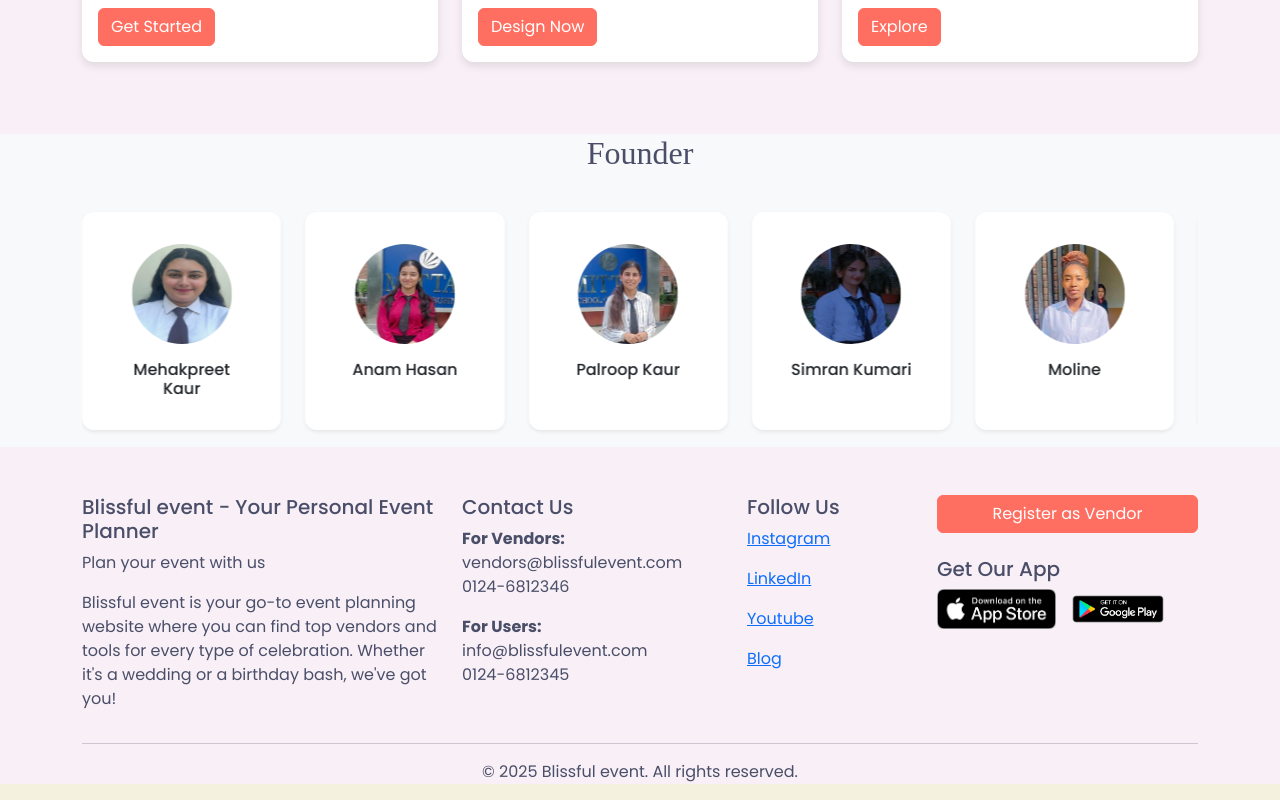
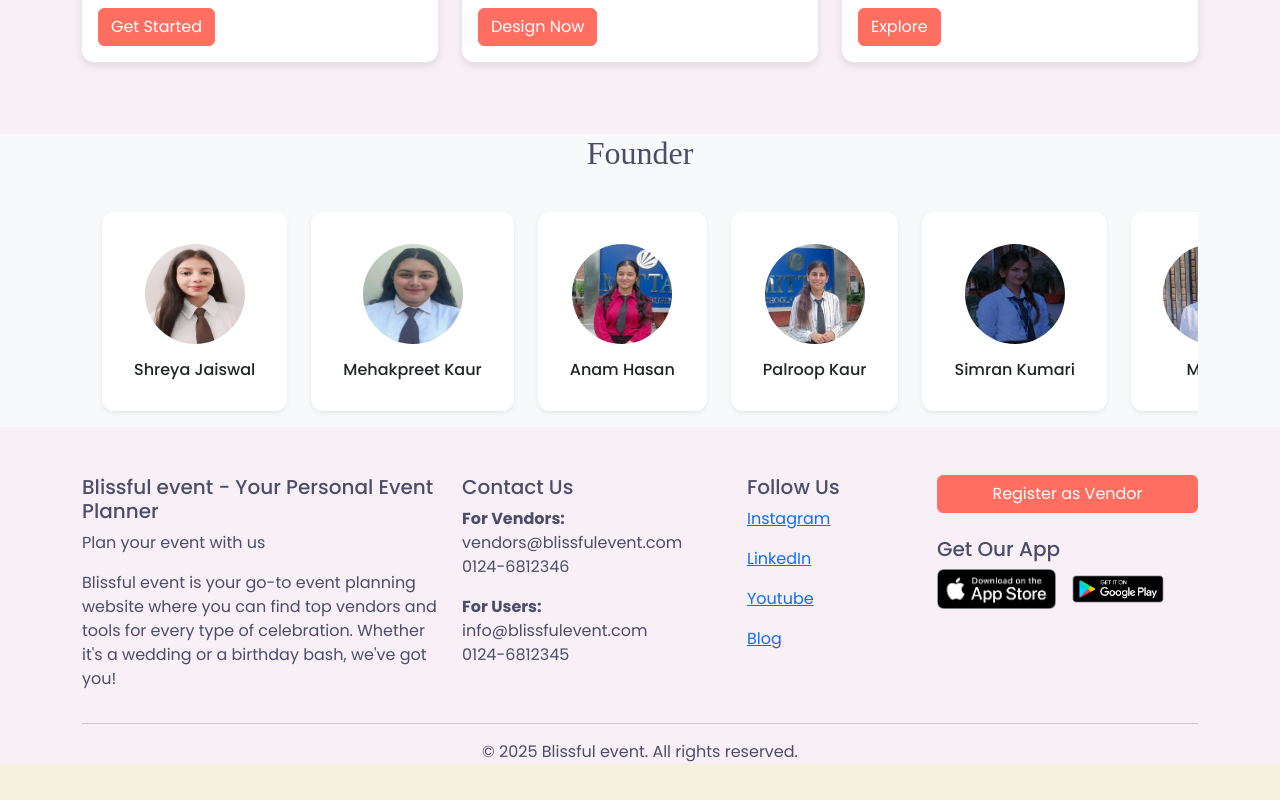
Before and after one commit to Rajj23/Event-Ease, a React (Create React App) app: page / in a window 1280 px wide. Shown: the part 3309-4109 px from the top of the page. Built offline with nearby package versions, Linux system fonts and the light colour scheme.

Commit message:
Scroll bar fixed

```diff
--- a/src/components/HomePage.js
+++ b/src/components/HomePage.js
@@ -68,7 +68,7 @@ const HomePage = () => {
     { name: 'Anam Hasan', imgSrc: '/assets/founder/Picture3.jpg' },
     { name: 'Palroop Kaur', imgSrc: '/assets/founder/Picture4.jpg' },
     { name: 'Simran Kumari', imgSrc: '/assets/founder/Picture5.jpg' },
-  { name: 'Moline', imgSrc: '/assets/founder/Picture6.jpg' }
+    { name: 'Moline', imgSrc: '/assets/founder/Picture6.jpg ' }
   ];
 
   const eventTypes = ['wedding', 'sangeet', 'engagement', 'birthday', 'conference'];
@@ -779,32 +779,11 @@ const HomePage = () => {
           >
             Founder
           </motion.h2>
-          <div className="ticker-wrapper">
-  <div className="ticker-track">
-    {/* First set of items */}
+          <div className="scroll-wrapper">
+            <div className="scroll-container">
+              {/* We only map ONCE now */}
               {people.map((person, index) => (
-      <div className="ticker-item" key={`a-${index}`}>
-        <Card className="h-100 border-0 shadow-sm p-3 text-center">
-          <Card.Body>
-            <img
-              src={person.imgSrc}
-              alt={person.name}
-              className="rounded-circle mb-3"
-              style={{
-                width: '100px',
-                height: '100px',
-                objectFit: 'cover'
-              }}
-            />
-            <h6 className="mb-0">{person.name}</h6>
-          </Card.Body>
-        </Card>
-      </div>
-    ))}
-
-    {/* Duplicated set of items for a seamless loop */}
-    {people.map((person, index) => (
-      <div className="ticker-item" key={`b-${index}`}>
+                <div className="scroll-item" key={index}>
                   <Card className="h-100 border-0 shadow-sm p-3 text-center">
                     <Card.Body>
                       <img
--- a/src/components/ScrollingTicker.css
+++ b/src/components/ScrollingTicker.css
@@ -1,57 +1,53 @@
-/* Defines the scrolling animation */
-@keyframes scroll {
-  0% {
-    transform: translateX(0);
-  }
-  100% {
-    /* Moves the track to the left by the width of *one* full set of items */
-    transform: translateX(-50%);
-  }
+/*
+ * 1. The Wrapper (The "Viewport")
+ * This is the magic. 'overflow-x: auto' adds a horizontal
+ * scrollbar *only if* the content inside is wider than the wrapper.
+ */
+.scroll-wrapper {
+  overflow-x: auto; /* Show scrollbar if needed */
+  overflow-y: hidden; /* Hide vertical scrollbar */
+  width: 100%;
+  padding: 1rem 0.5rem; /* Give it some vertical breathing room */
 }
 
-/* * 1. The Wrapper (The "Viewport")
- * Hides the overflow
+/*
+ * 2. The Container
+ * We use 'display: flex' to line up the items
+ * and 'width: max-content' to make the container as wide
+ * as all the items, forcing the wrapper to scroll.
  */
-.ticker-wrapper {
-  width: 100%;
-  overflow: hidden; /* This is the magic! Hides the scrolling part */
-  padding: 1rem 0;
+.scroll-container {
+  display: flex;
+  width: max-content; /* Make container as wide as all items */
 }
 
-/* * 2. The Track
- * Holds both sets of items (width is 200%) and animates
+/*
+ * 3. The Item
+ * 'flex: 0 0 auto' tells the item not to grow or shrink.
+ * We set a 'min-width' so the cards have a consistent size.
  */
-.ticker-track {
-  /* * Width is 200% because it holds two sets of items (5 items * 2 = 10 items)
-   * Each item is 20% wide (100% / 5 items)
-   * Total width = 10 items * 20% = 200%
-   */
-  width: 200%;
-  display: flex;
-
-  /* * 'scroll' is the animation name
-   * '30s' is the duration (faster = smaller number, e.g., 15s)
-   * 'linear' keeps the speed constant
-   * 'infinite' makes it loop forever
-  */
-  animation: scroll 30s linear infinite;
-  will-change: transform; /* Helps with animation performance */
+.scroll-item {
+  flex: 0 0 auto; /* Don't grow, don't shrink, be your auto width */
+  min-width: 180px; /* Give cards a minimum width */
+  padding: 0 0.75rem; /* Space *between* the cards */
+  box-sizing: border-box;
 }
 
-/* Optional: Pauses the animation on hover */
-.ticker-track:hover {
-  animation-play-state: paused;
+/* --- Optional: Make the scrollbar look nicer --- */
+.scroll-wrapper::-webkit-scrollbar {
+  height: 8px; /* Height of the scrollbar */
 }
 
-/* * 3. The Item
- * Defines the width of a single card
- */
-.ticker-item {
-  /* Each item gets 1/5th of the *visible* area */
-  /* (100% / 5 items) = 20% */
-  /* Since the track is 200% wide, 10% of 200% = 20% of the wrapper */
-  flex-basis: 10%;
-  flex-shrink: 0;
-  padding: 0 0.75rem; /* Adds space *between* the cards */
-  box-sizing: border-box; /* Ensures padding doesn't break the layout */
+.scroll-wrapper::-webkit-scrollbar-track {
+  background: #f1f1f1; /* Color of the track */
+  border-radius: 4px;
 }
+
+.scroll-wrapper::-webkit-scrollbar-thumb {
+  background: #ccc; /* Color of the handle */
+  border-radius: 4px;
+}
+
+.scroll-wrapper::-webkit-scrollbar-thumb:hover {
+  background: #aaa; /* Color of the handle on hover */
+}
```
Lines whose indentation alone changed are shown as unchanged.
